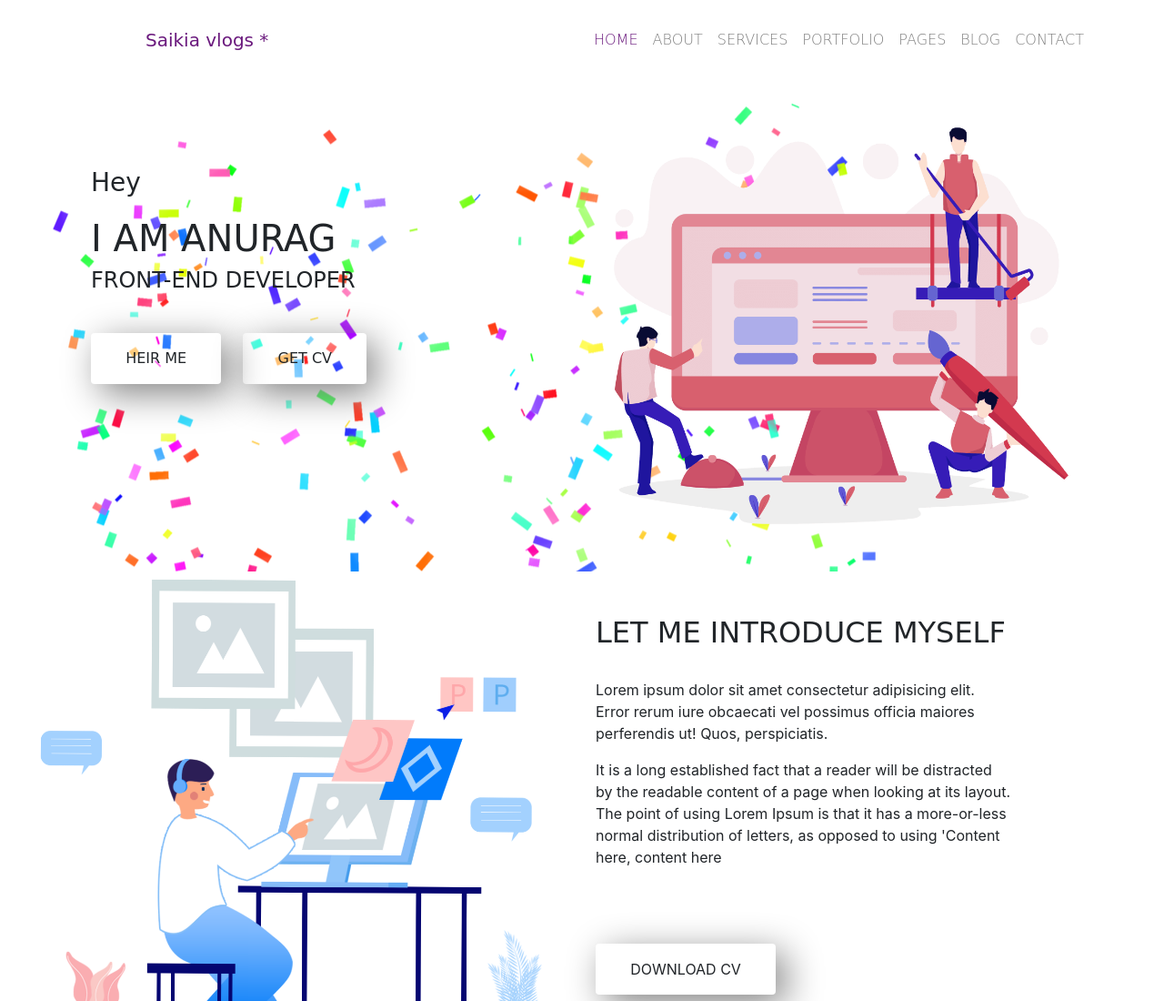
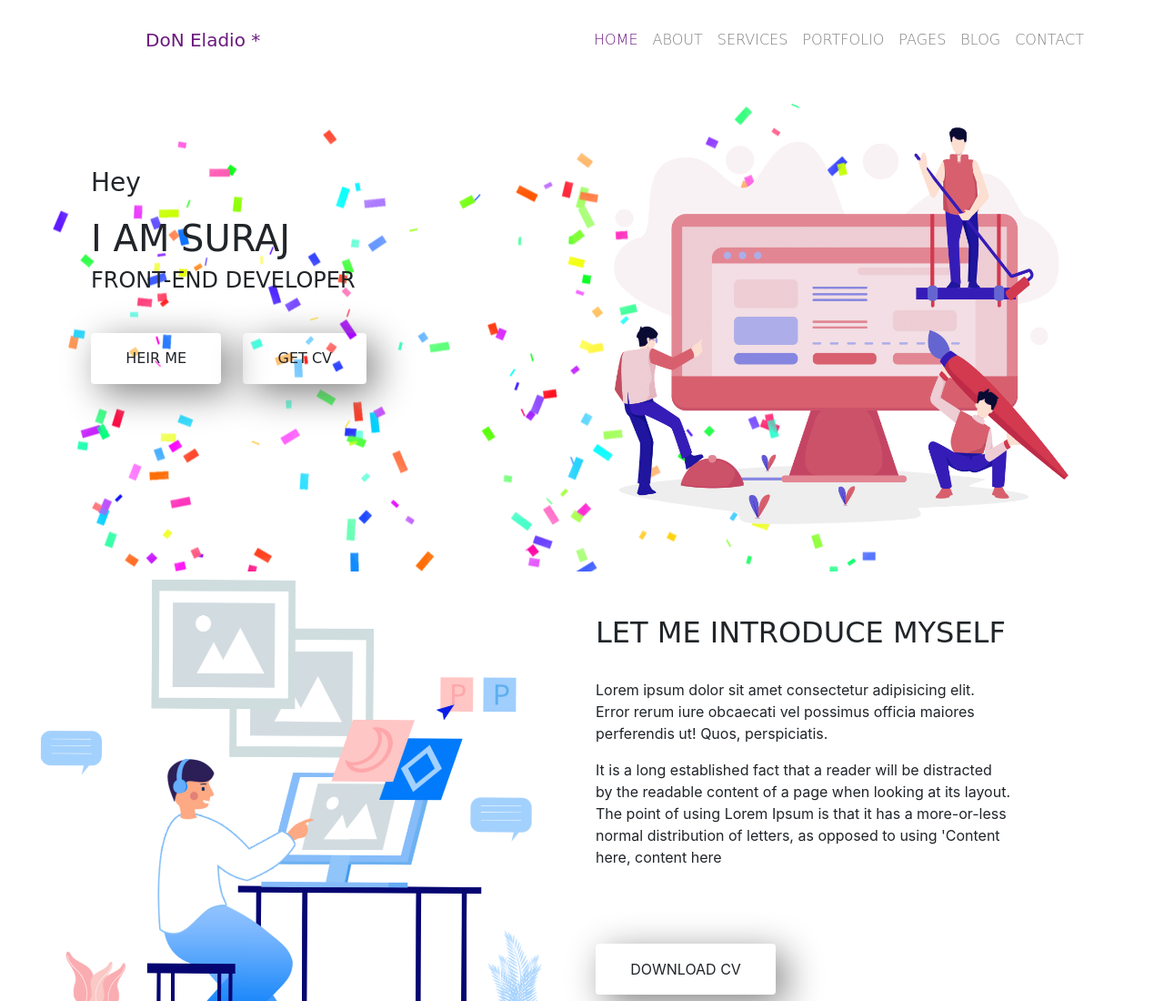
Before and after one commit to DoN-Eladio/DoNeladio, a plain HTML site: page index.html in a window 1280 px wide. Shown: the top 1100 px of the page at 91% size. Drawn offline with nearby package versions, Linux system fonts and the light colour scheme; files whose address does not match are found by name; a web font is replaced by a local one.

Commit message:
updated index.html

```diff
--- a/index.html
+++ b/index.html
@@ -33,7 +33,7 @@
 	<header class="header_area">
 		<div class="main-menu">
 			<nav class="navbar navbar-expand-lg navbar-light">
-            <a class="navbar-brand" href="#">Saikia vlogs *</a>
+            <a class="navbar-brand" href="#">DoN Eladio *</a>
             <button class="navbar-toggler" type="button" data-toggle="collapse" data-target="#navbarNav" aria-controls="navbarNav" aria-expanded="false" aria-label="Toggle navigation">
             <span class="navbar-toggler-icon"></span>
             </button>
@@ -77,7 +77,7 @@
 			<div class="row">
 				<div class="col-lg-6 col-md-12 site-title">
 					<h3 class="title-text">Hey</h3>
-					<h1 class="title-text text-uppercase">I am Anurag</h1>
+					<h1 class="title-text text-uppercase">I am Suraj</h1>
 					<h4 class="title-text text-uppercase">Front-End Developer</h4>
 					<div class="site-button">
 						<div class="d-flex flex-row flex-warp">
```
